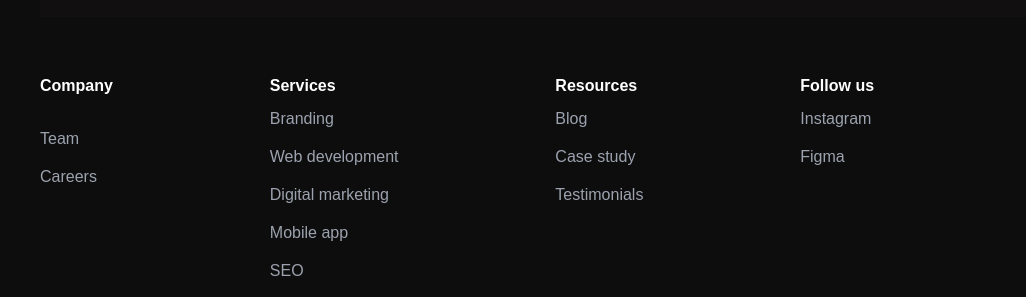
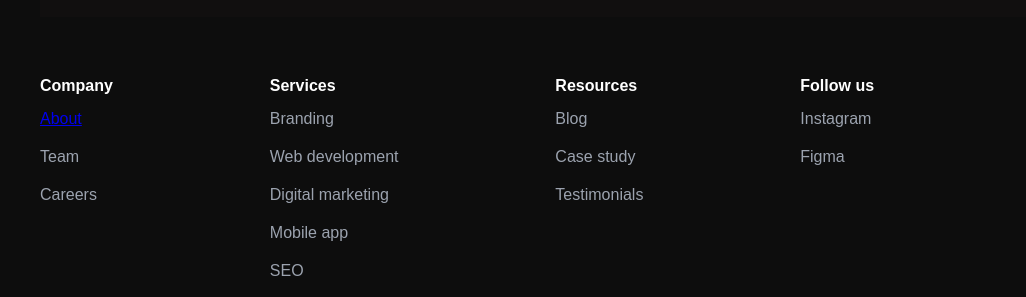
Before and after one commit to 1813amit/Shadientco, a plain HTML site: page index.html in a window 1280 px wide. Shown: the part 4199-4496 px from the top of the page, 0-1026 px from the left. Drawn offline with nearby package versions, Linux system fonts and the light colour scheme.

Commit message:
Update index.html

```diff
--- a/index.html
+++ b/index.html
@@ -244,7 +244,9 @@
         <h4>Company</h4>
         <ul>
           <li>
-            <a href="./Abouts.html"></a>
+            <a href="./Abouts.html">
+              About
+            </a>
           </li>
           <li>Team</li>
           <li>Careers</li>
```
